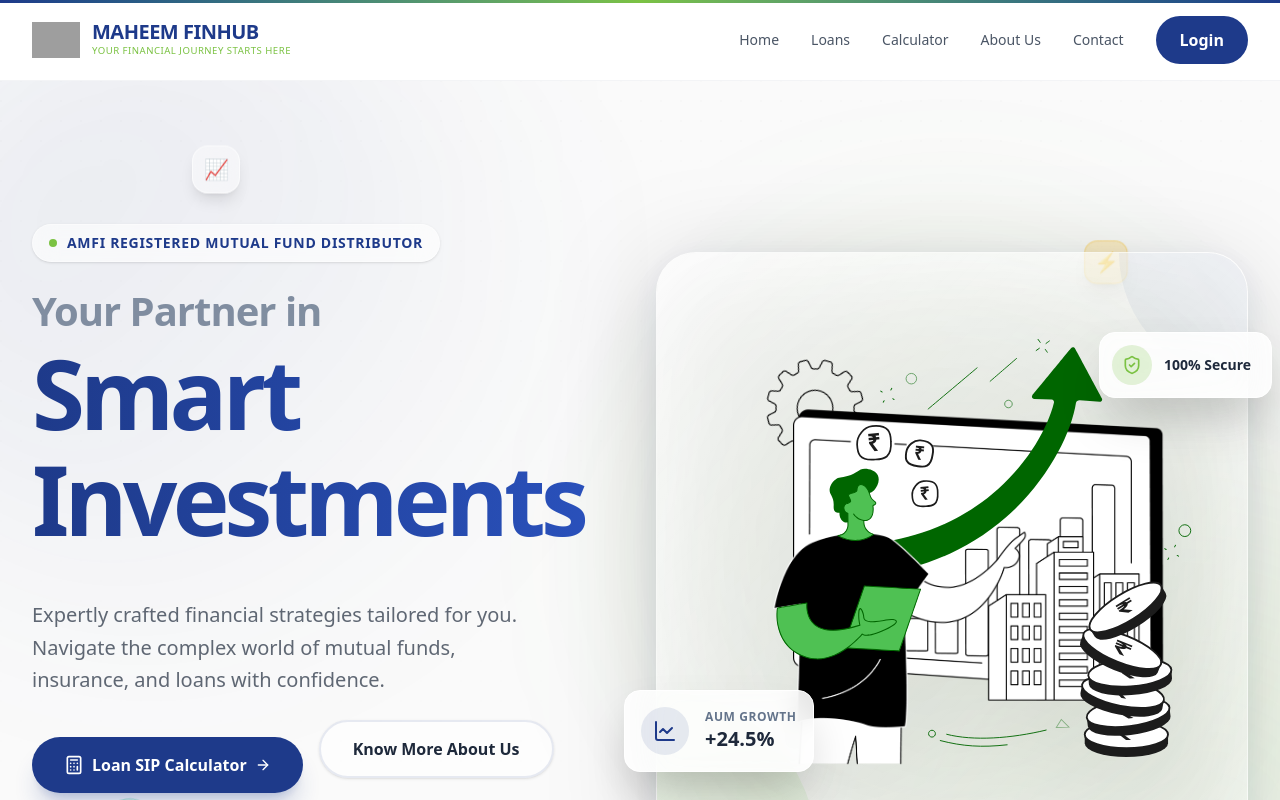
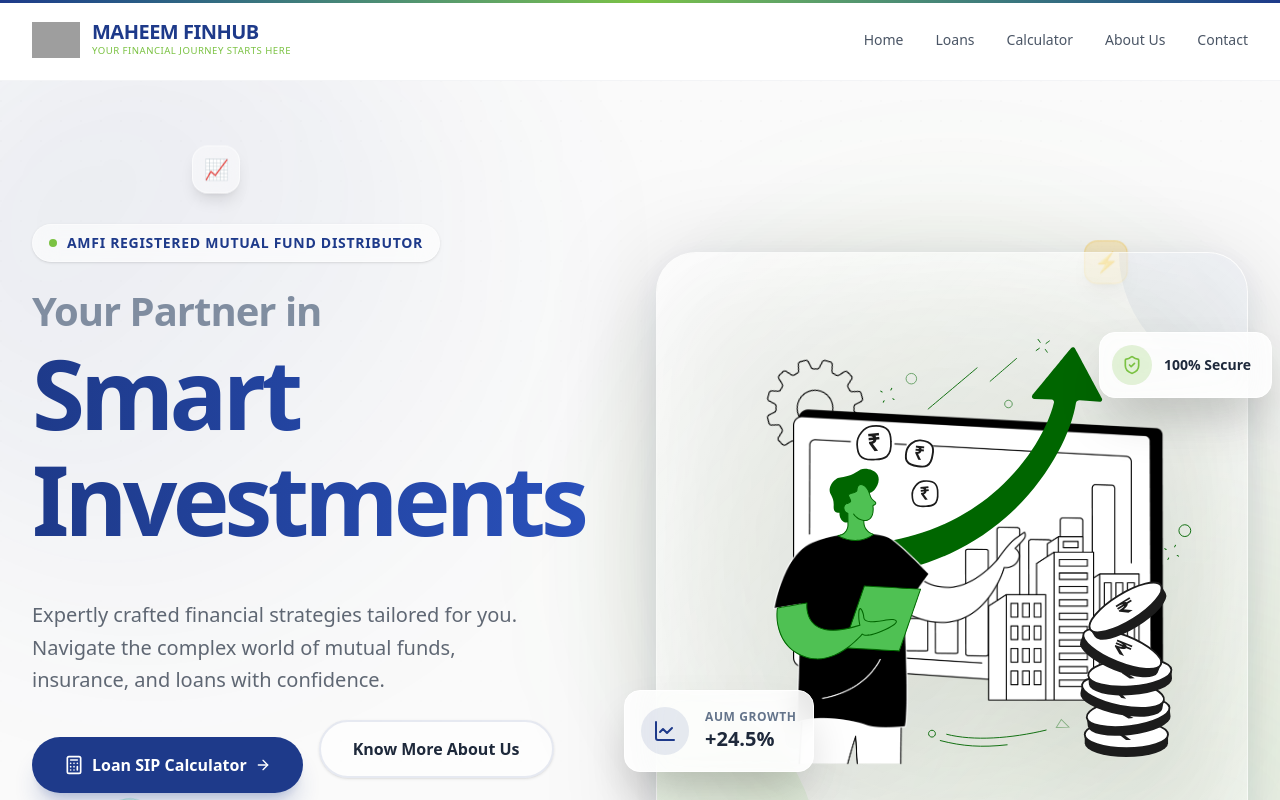
Before and after one commit to Vedd08/Maheem-Finhub, a Next.js app: page / in a window 1280 px wide. Shown: the top 800 px of the page. Built offline with nearby package versions, Linux system fonts and the light colour scheme; grey boxes are pictures that could not be loaded.

Commit message:
remove login button from navbar

```diff
--- a/src/components/Navbar.tsx
+++ b/src/components/Navbar.tsx
@@ -41,9 +41,6 @@
                 {link.name}
               </Link>
             ))}
-            <Link href="/login" className="px-6 py-3 bg-brand-primary text-white text-button-md font-semibold rounded-3xl hover:bg-brand-primary/90 transition-colors">
-              Login
-            </Link>
           </div>
 
           {/* Mobile Menu Button */}
@@ -78,13 +75,6 @@
                   {link.name}
                 </Link>
               ))}
-              <Link
-                  href="/login"
-                  onClick={() => setIsOpen(false)}
-                  className="block px-3 py-3 mt-4 rounded-3xl text-button-md font-semibold bg-brand-primary text-white text-center hover:bg-opacity-90"
-                >
-                  Login
-              </Link>
             </div>
           </motion.div>
         )}
```
